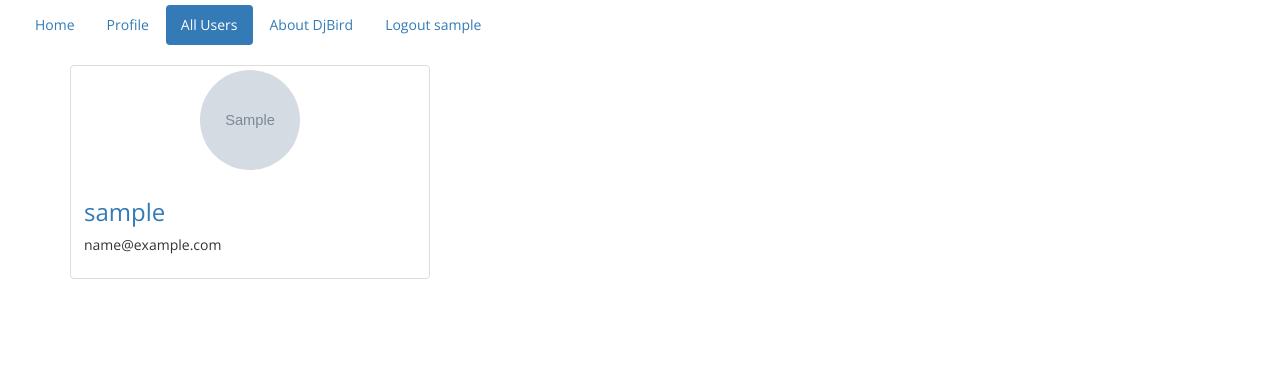
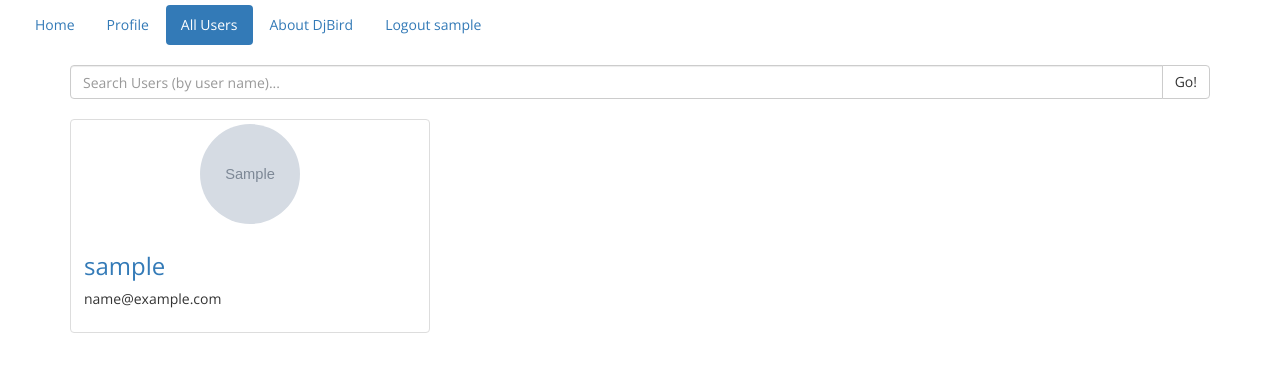
Before and after one commit to esl4m/myDjBird, a Django app: page /myDjBird_app/list_users in a window 1280 px wide. Shown: the top 372 px of the page. Run offline with Django 3.2, Linux system fonts and the light colour scheme; a user stored in the database is signed in; tables that the repository leaves empty hold one stand-in row (values such as "Sample post"); grey boxes marked "Sample" are stand-in pictures; some libraries are stand-ins or nearby versions.

Commit message:
Adds Search users - Done

```diff
--- a/myDjBird_app/templates/list_users.html
+++ b/myDjBird_app/templates/list_users.html
@@ -6,10 +6,19 @@
 {% block content %}
 <div class="container">
     <div class="row">
-{% if users %}
+    {% if users %}
+        <div class="col-md-12">
+            <div class="input-group">
+                <input type="text" class="form-control" placeholder="Search Users (by user name)..." onchange="getUserName(this);" id="user_name">
+                <span class="input-group-btn">
+                    <a href="search_users/+ document.getElementById('user_name').value" class="btn btn-default ajax-link">Go!</a>
+                </span>
+            </div><!-- /input-group -->
+        </div>
     <!--{{i_follow}}-->
     {% for user in users %}
         <div class="col-sm-6 col-md-4">
+            <br/>
             <div class="thumbnail">
                 {% static "" as baseUrl %}
                 {% if user.profile_picture%}
@@ -60,5 +69,10 @@
     window.onload=function () {
         $('#users').addClass('active');
     };
+
+    function getUserName(ele){
+        var href="search_users/"+$(ele).val();
+        $(".ajax-link").attr("href",""+href);
+    }
 </script>
 {% endblock %}
--- a/myDjBird_app/urls.py
+++ b/myDjBird_app/urls.py
@@ -21,6 +21,7 @@ urlpatterns = [
     url(r'^accounts/login/$', 'django.contrib.auth.views.login'),
     url(r'^post_tweet/$', views.post_update, name='post_tweet'),
     url(r'^view_user_profile/(?P<user_id>\w+)/$', views.view_user_profile, name='view_user_profile'),
+    url(r'^search_users/(?P<user_name>\w+)/$', views.search_users, name='search_users'),  # search_users
     url(r'^post_like/(?P<status_id>\w+)/$', views.post_like, name='post_like'),
     url(r'^post_dislike/(?P<status_id>\w+)/$', views.post_dislike, name='post_dislike'),
     url(r'^view_post/(?P<status_id>\w+)/$', views.view_post, name='view_post'),
--- a/myDjBird_app/views.py
+++ b/myDjBird_app/views.py
@@ -132,6 +132,17 @@ def view_user_profile(request, user_id):
         'i_follow': i_follow,
         'follow_me': follow_me,
     })
+
+
+def search_users(request, user_name):
+    user_name = str(user_name)
+    try:  # if user exists
+        user_id = User.objects.get(username=user_name).pk
+        return HttpResponseRedirect('/myDjBird_app/view_user_profile/%s' % user_id)
+
+    except User.DoesNotExist:
+        print("user doesn't exists")
+        return HttpResponseRedirect('/myDjBird_app/list_users')
 
 
 def view_post(request, status_id):
```
Also changed, not shown: myDjBird_app/templates/show_my_profile.html (+12 -0 lines).
